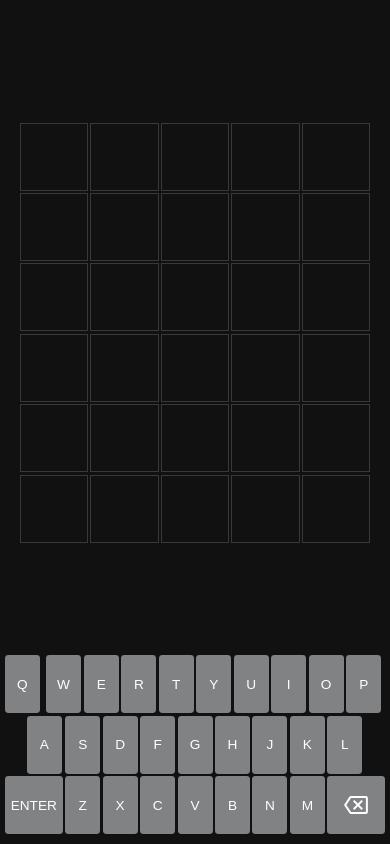
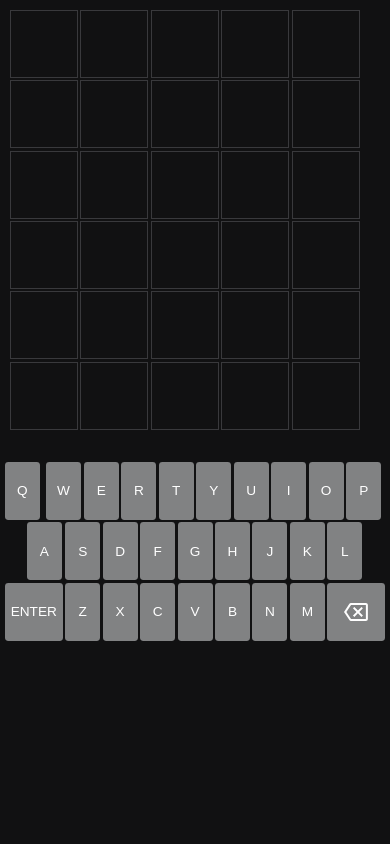
Before and after one commit to KStockton/wordle_clone, a plain HTML site: page index.html in a window 390 px wide. Drawn offline with Linux system fonts and the light colour scheme.

Commit message:
Update spacing.

```diff
--- a/styles.css
+++ b/styles.css
@@ -211,9 +211,9 @@ body {
     margin-bottom: 2em;
     width: 350px;
     height: 420px;
-    margin: auto;
     grid-template-columns: repeat(5, 1fr);
     grid-template-rows: repeat(6, 1fr);
+    margin-bottom: 2rem;
   }
 
   .keyboard {
```
